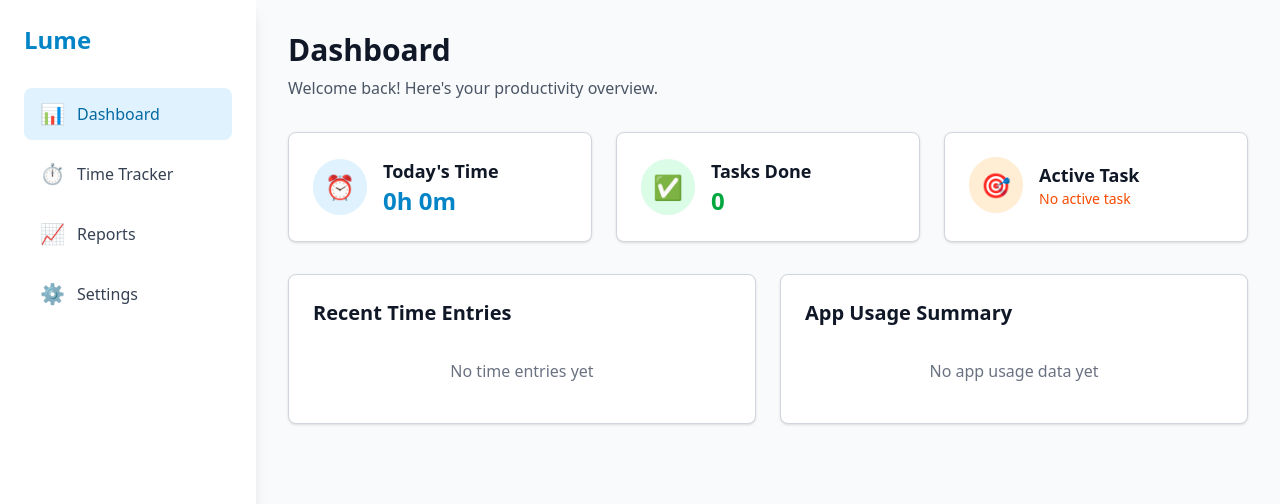
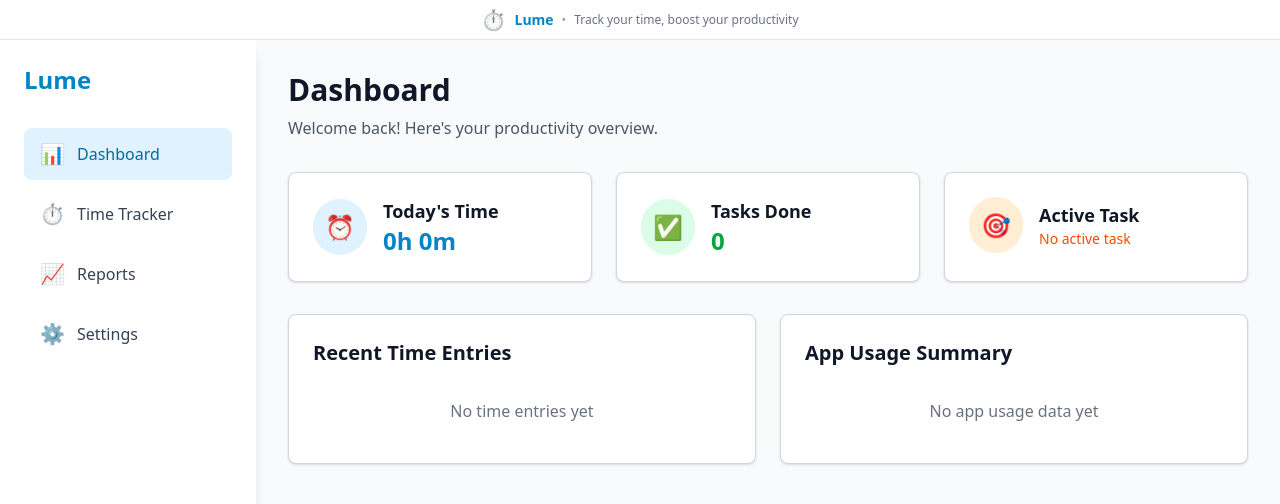
Before and after one commit to osama1998H/lume, a React (Vite) app: page / in a window 1280 px wide. Shown: the top 504 px of the page. Built offline with nearby package versions, Linux system fonts and the light colour scheme.

Commit message:
feat: add TitleBar component and integrate it into the App layout

```diff
--- a/src/App.tsx
+++ b/src/App.tsx
@@ -1,5 +1,6 @@
 import { useState } from 'react';
 import ErrorBoundary from './components/ErrorBoundary';
+import TitleBar from './components/TitleBar';
 import Sidebar from './components/Sidebar';
 import Dashboard from './components/Dashboard';
 import TimeTracker from './components/TimeTracker';
@@ -28,7 +29,9 @@ function App() {
 
   return (
     <ErrorBoundary>
-      <div className="flex h-screen bg-gray-50">
+      <div className="flex flex-col h-screen bg-gray-50">
+        <TitleBar />
+        <div className="flex flex-1 overflow-hidden">
           <Sidebar currentView={currentView} onViewChange={setCurrentView} />
           <main className="flex-1 overflow-y-auto">
             <ErrorBoundary>
@@ -36,6 +39,7 @@ function App() {
             </ErrorBoundary>
           </main>
         </div>
+      </div>
     </ErrorBoundary>
   );
 }
--- /dev/null
+++ b/src/components/TitleBar.tsx
@@ -0,0 +1,21 @@
+import React from 'react';
+import { useTranslation } from 'react-i18next';
+
+const TitleBar: React.FC = () => {
+  const { t } = useTranslation();
+
+  return (
+    <div className="titlebar">
+      <div className="titlebar-content">
+        <div className="titlebar-logo">
+          <span className="text-xl">⏱️</span>
+          <h1 className="titlebar-title">{t('app.name')}</h1>
+        </div>
+        <span className="titlebar-separator">•</span>
+        <div className="titlebar-tagline">{t('app.tagline')}</div>
+      </div>
+    </div>
+  );
+};
+
+export default TitleBar;
--- a/src/index.css
+++ b/src/index.css
@@ -57,4 +57,49 @@
   .card {
     @apply bg-white rounded-lg shadow-sm border p-6;
   }
+
+  /* Title Bar - Draggable Window Region */
+  .titlebar {
+    -webkit-app-region: drag;
+    @apply bg-white border-b border-gray-200 px-4 py-2 flex items-center justify-center;
+    height: 40px;
+    user-select: none;
+  }
+
+  .titlebar-content {
+    @apply flex items-center space-x-2;
+  }
+
+  .titlebar-logo {
+    @apply flex items-center space-x-2;
+  }
+
+  .titlebar-title {
+    @apply text-sm font-semibold text-primary-600;
+  }
+
+  .titlebar-separator {
+    @apply text-gray-400 text-xs;
+  }
+
+  .titlebar-tagline {
+    @apply text-xs text-gray-500;
+  }
+
+  /* Make interactive elements in title bar non-draggable */
+  .titlebar button,
+  .titlebar input,
+  .titlebar select,
+  .titlebar a {
+    -webkit-app-region: no-drag;
+  }
+
+  /* RTL support for title bar */
+  [dir="rtl"] .titlebar-content {
+    @apply space-x-reverse;
+  }
+
+  [dir="rtl"] .titlebar-logo {
+    @apply space-x-reverse;
+  }
 }
```
Lines whose indentation alone changed are shown as unchanged.
